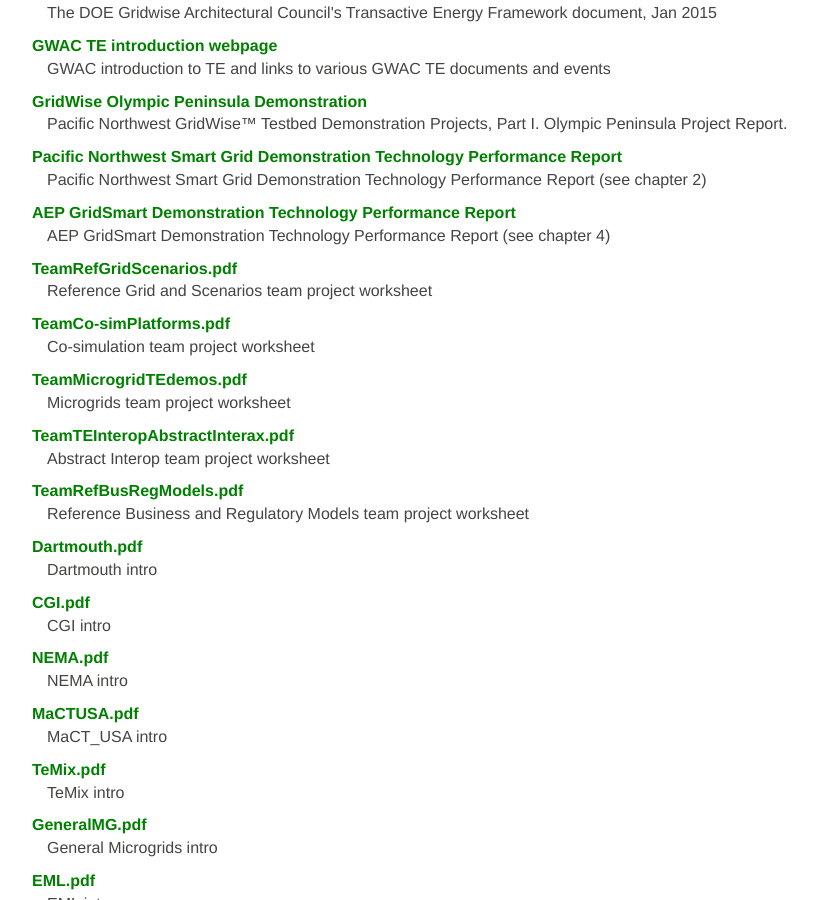
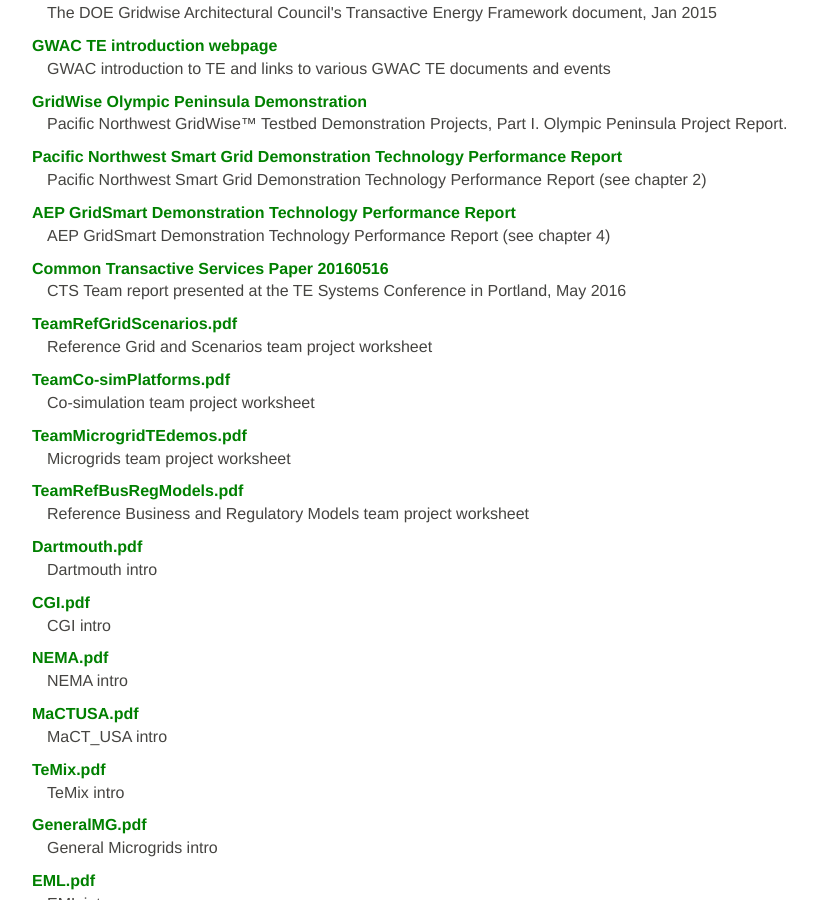
Before and after one commit to usnistgov/TEChallenge, a Jekyll site: the page built from library/index.md, in a window 1280 px wide and 900 px high, scrolled down 676 px. Shown: the whole window, without its empty margins (38-852 px from the left). Built offline with Jekyll 4.4.1, drawn with Linux system fonts in a browser that asks for light colours.

Commit message:
CTS EML edits

```diff
--- a/_data/documents.yml
+++ b/_data/documents.yml
@@ -41,6 +41,11 @@
   description: "AEP GridSmart Demonstration Technology Performance Report (see chapter 4)"
   category: document
   url: "https://www.smartgrid.gov/files/AEP_Ohio_DE-OE-0000193_Final_Technical_Report_06-23-2014.pdf"
+- name: "Common Transactive Services Paper 20160516"
+  description: "CTS Team report presented at the TE Systems Conference in Portland, May 2016"
+  category: document
+  url: https://github.com/EnergyMashupLab/TransactiveEnergyChallenge/tree/master/CommonTransactiveServices
+  team: team4
 - name: "TeamRefGridScenarios.pdf"
   description: "Reference Grid and Scenarios team project worksheet"
   category: "document"
@@ -62,13 +67,13 @@
   md5: 912cecb608485b4ba90678bd15e01b66
   sha512: 5ec9b6e1650ce9a6768c8d5987ba8f81e61e9f202b26e1256896bf9adfe9dcdaf225b80336a2087c32e1a9ac82c041e0338bb937d62bd36406fdc122f0eb62c2
   team: team3
-- name: "TeamTEInteropAbstractInterax.pdf"
-  description: "Abstract Interop team project worksheet"
-  category: "document"
-  url: https://s3.amazonaws.com/nist-sgcps/TEChallenge/TeamTEInteropAbstractInterax.pdf
-  md5: dedcf6f57d6542a5dcdba0a77944ab9a
-  sha512: 702f032dc9fc4022469ab6f59789c0de0edc2e15265f7fc9c557ce78997551e14f49861bd4021683b71b9f969e8aab71702e14811dcad78c0818c867a68c0a82
-  team: team4
+#name: "TeamTEInteropAbstractInterax.pdf"
+#  description: "Abstract Interop team project worksheet"
+#  category: "document"
+#  url: https://s3.amazonaws.com/nist-sgcps/TEChallenge/TeamTEInteropAbstractInterax.pdf
+#  md5: dedcf6f57d6542a5dcdba0a77944ab9a
+#  sha512: 702f032dc9fc4022469ab6f59789c0de0edc2e15265f7fc9c557ce78997551e14f49861bd4021683b71b9f969e8aab71702e14811dcad78c0818c867a68c0a82
+#  team: team4
 - name: "TeamRefBusRegModels.pdf"
   description: "Reference Business and Regulatory Models team project worksheet"
   category: "document"
--- a/_data/partners.yml
+++ b/_data/partners.yml
@@ -66,7 +66,7 @@
   type: company
   SummaryofInterest:
   introdoc-url: ""
-- name: "Energy Mashup Lab"
+- name: "The Energy Mashup Lab"
   url: "http://www.theenergymashuplab.org/"
   type: company
   SummaryofInterest: Common infrastructure and architecture for transactive interoperation and energy agents.
--- a/_data/teams.yml
+++ b/_data/teams.yml
@@ -65,7 +65,7 @@
     - name: Cleanspark
     - name: TeMix
     - name: Univ. of Oklahoma
-    - name: Energy Mashup Lab
+    - name: The Energy Mashup Lab
     - name: General Microgrids
     - name: Tata Consultancy
     - name: MIT
@@ -80,18 +80,19 @@
     imageUrl: "/assets/Team-Microgrids-140x145.png"
 # team4
 team4:
-    name:  TE Interoperations and Abstract Interaction
-    lead: Shawn Chandler, William Cox
+    name:  Common Transactive Services
+    lead: William Cox
     url: "https://groups.google.com/d/forum/transactive-energy-abstract-interoperation"
     ideas:
     - title: Align what is simulated with real TE message exchanges by finding common meanings across environments
     partners:
     - name: Alliander
-    - name: Energy Mashup Lab
+    - name: The Energy Mashup Lab
     - name: Navigant
     - name: MACT
     - name: TeMix
     - name: Caltech Resnick Institute
+    - name: TNO
     # worksheetUrl: "./team4/Team TE Interop Abstract Interax.pdf"
     imageUrl: "/assets/Team-Common-Transactive-Services180x120.png"
 # team5
@@ -120,7 +121,7 @@
     partners:
     - name: OpenADR Alliance
     - name: Cleanspark
-    - name: EML
+    - name: The Energy Mashup Lab
     - name: Alliander
     # worksheetUrl: "./team6/TeamTransactiveADR.pdf"
     imageUrl: "/assets/Team-TransactiveADR-200x50.png"
```
Also changed, not shown: community/index.md (+3 -5 lines).
